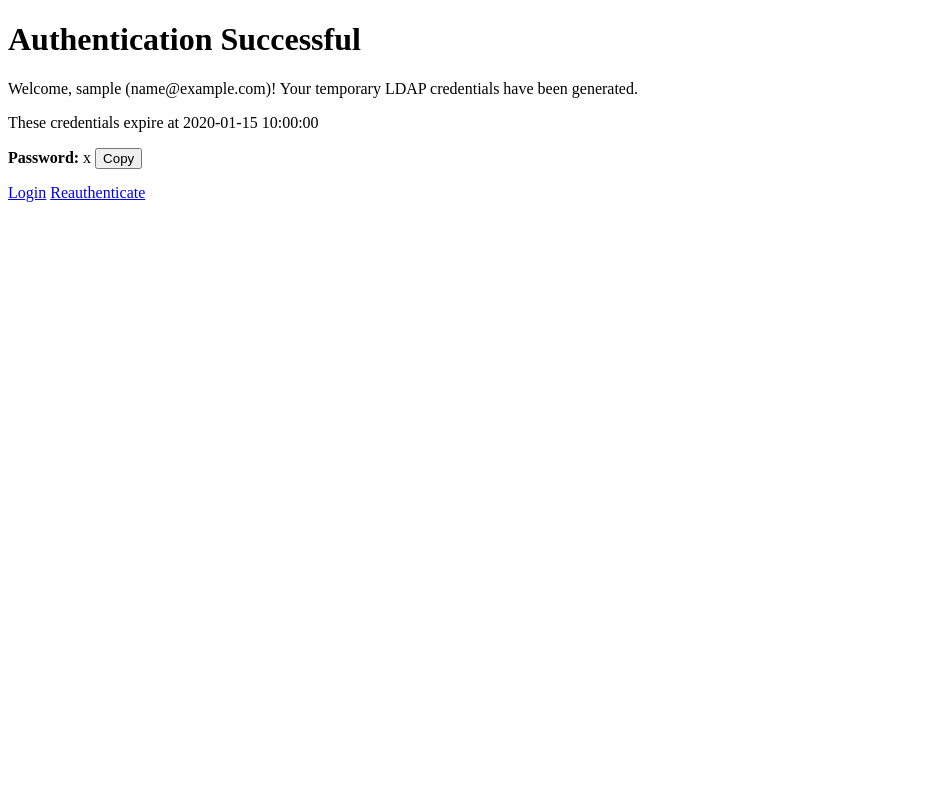
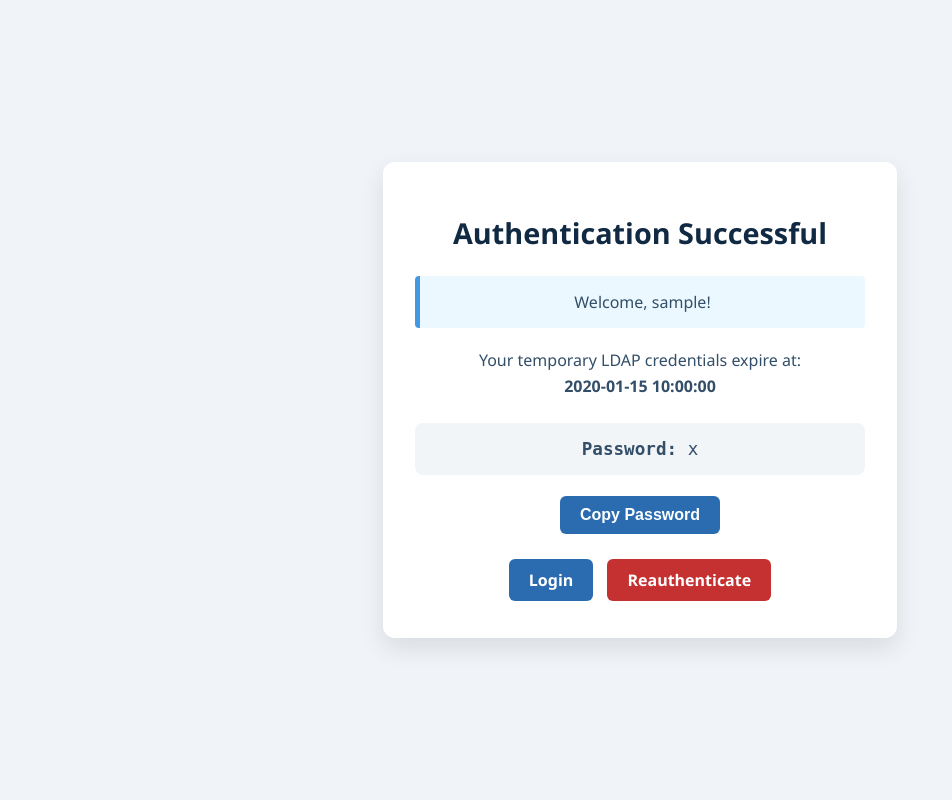
Before and after one commit to dtm03/ba-home, a Flask app: template app/templates/credentials.html in a window 1280 px wide. Shown: the whole page, without its empty margins (0-952 px from the left). Run offline with Flask 3, Linux system fonts and the light colour scheme; the template is opened without the code that fills it: most values are stand-ins (such as "Sample title", 1, 10 or a date in 2020); parts of the project's set-up code (start-up, migrations or seed data) failed here and were passed over.

Commit message:
fix: Fix html styling

```diff
--- /dev/null
+++ b/app/static/style.css
@@ -0,0 +1,114 @@
+body {
+  font-family: "Segoe UI", Tahoma, Geneva, Verdana, sans-serif;
+  background-color: #f0f4f8; /* Light blue-grey background */
+  color: #334e68; /* Dark blue text */
+  display: flex;
+  justify-content: center;
+  align-items: center;
+  min-height: 100vh;
+  margin: 0;
+}
+
+.container {
+  background: #ffffff;
+  padding: 2rem;
+  border-radius: 12px;
+  box-shadow: 0 10px 25px rgba(0, 0, 0, 0.1);
+  width: 100%;
+  max-width: 450px;
+  text-align: center;
+}
+
+h1 {
+  color: #102a43; /* Deep navy blue */
+  margin-bottom: 1.5rem;
+  font-size: 1.8rem;
+}
+
+p {
+  line-height: 1.6;
+  margin-bottom: 1.5rem;
+}
+
+/* Unified Button and Link Styling */
+.btn,
+button,
+input[type="submit"] {
+  display: inline-block;
+  background-color: #2b6cb0; /* Primary Blue */
+  color: white;
+  padding: 10px 20px;
+  border: none;
+  border-radius: 6px;
+  font-size: 1rem;
+  font-weight: 600;
+  text-decoration: none;
+  cursor: pointer;
+  transition: background-color 0.2s ease;
+  margin: 5px;
+}
+
+.btn:hover,
+button:hover {
+  background-color: #2c5282; /* Darker Blue */
+}
+
+.btn-danger {
+  background-color: #c53030; /* Red for logout/reauth */
+}
+
+.btn-danger:hover {
+  background-color: #9b2c2c;
+}
+
+/* Input Fields */
+input[type="text"],
+input[type="password"] {
+  width: 100%;
+  padding: 12px;
+  margin-bottom: 15px;
+  border: 2px solid #d9e2ec;
+  border-radius: 6px;
+  box-sizing: border-box;
+  font-size: 1rem;
+}
+
+input:focus {
+  outline: none;
+  border-color: #627d98;
+}
+
+.info {
+  background-color: #ebf8ff;
+  border-left: 5px solid #4299e1;
+  padding: 15px;
+  margin-bottom: 20px;
+  border-radius: 4px;
+}
+
+.success {
+  background-color: #d4edda;
+  border-left: 5px solid #28a745;
+  color: #155724;
+  padding: 15px;
+  margin-bottom: 20px;
+  border-radius: 4px;
+}
+
+.error {
+  background-color: #fff5f5;
+  border-left: 5px solid #f56565;
+  padding: 15px;
+  margin-bottom: 20px;
+  color: #c53030;
+  border-radius: 4px;
+}
+
+.credentials-box {
+  background: #f1f5f8;
+  padding: 1rem;
+  border-radius: 8px;
+  margin: 1rem 0;
+  font-family: monospace;
+  font-size: 1.1rem;
+}
--- a/app/templates/credentials.html
+++ b/app/templates/credentials.html
@@ -3,40 +3,52 @@
   <head>
     <meta charset="UTF-8" />
     <meta name="viewport" content="width=device-width, initial-scale=1.0" />
-    <title>SAML-LDAP Bridge - Temporary Credentials</title>
+    <title>SAML-LDAP Bridge - Credentials</title>
+    <link
+      rel="stylesheet"
+      href="{{ url_for('static', filename='style.css') }}"
+    />
 
     <script>
       function copyToClipboard(text) {
-        navigator.clipboard
-          .writeText(text)
-          .then(() => alert("Copied to clipboard!"));
+        navigator.clipboard.writeText(text);
+
+        const statusBox = document.getElementById("status-message");
+        if (statusBox) {
+          statusBox.innerText = "Password copied to clipboard!";
+          statusBox.className = "success";
+        }
       }
     </script>
   </head>
   <body>
-    <h1>Authentication Successful</h1>
+    <div class="container">
+      <h1>Authentication Successful</h1>
 
-    <div class="success">
-      Welcome, {{ user_info.username or user_info.display_name or 'Not provided'
-      }} ({{user_info.email or 'Not provided'}})! Your temporary LDAP
-      credentials have been generated.
-    </div>
+      <div id="status-message" class="info">
+        Welcome, {{ user_info.username or user_info.display_name or 'User' }}!
+      </div>
 
-    <div class="card">
-      <p>These credentials expire at {{ credentials.expires_at }}</p>
-      <div>
+      <p>
+        Your temporary LDAP credentials expire at:<br />
+        <strong>{{ credentials.expires_at }}</strong>
+      </p>
+
+      <div class="credentials-box">
         <strong>Password:</strong> {{ credentials.password }}
-        <button
-          class="btn copy-btn"
-          onclick="copyToClipboard('{{ credentials.password }}')"
-        >
-          Copy
-        </button>
       </div>
-      <p style="margin-top: 15px">
+
+      <button
+        class="btn"
+        onclick="copyToClipboard('{{ credentials.password }}')"
+      >
+        Copy Password
+      </button>
+
+      <div style="margin-top: 15px">
         <a href="/demo" class="btn">Login</a>
         <a href="/logout" class="btn btn-danger">Reauthenticate</a>
-      </p>
+      </div>
     </div>
   </body>
 </html>
```
Also changed, not shown: app/templates/demo.html (+24 -30 lines), app/templates/login.html (+9 -2 lines).
